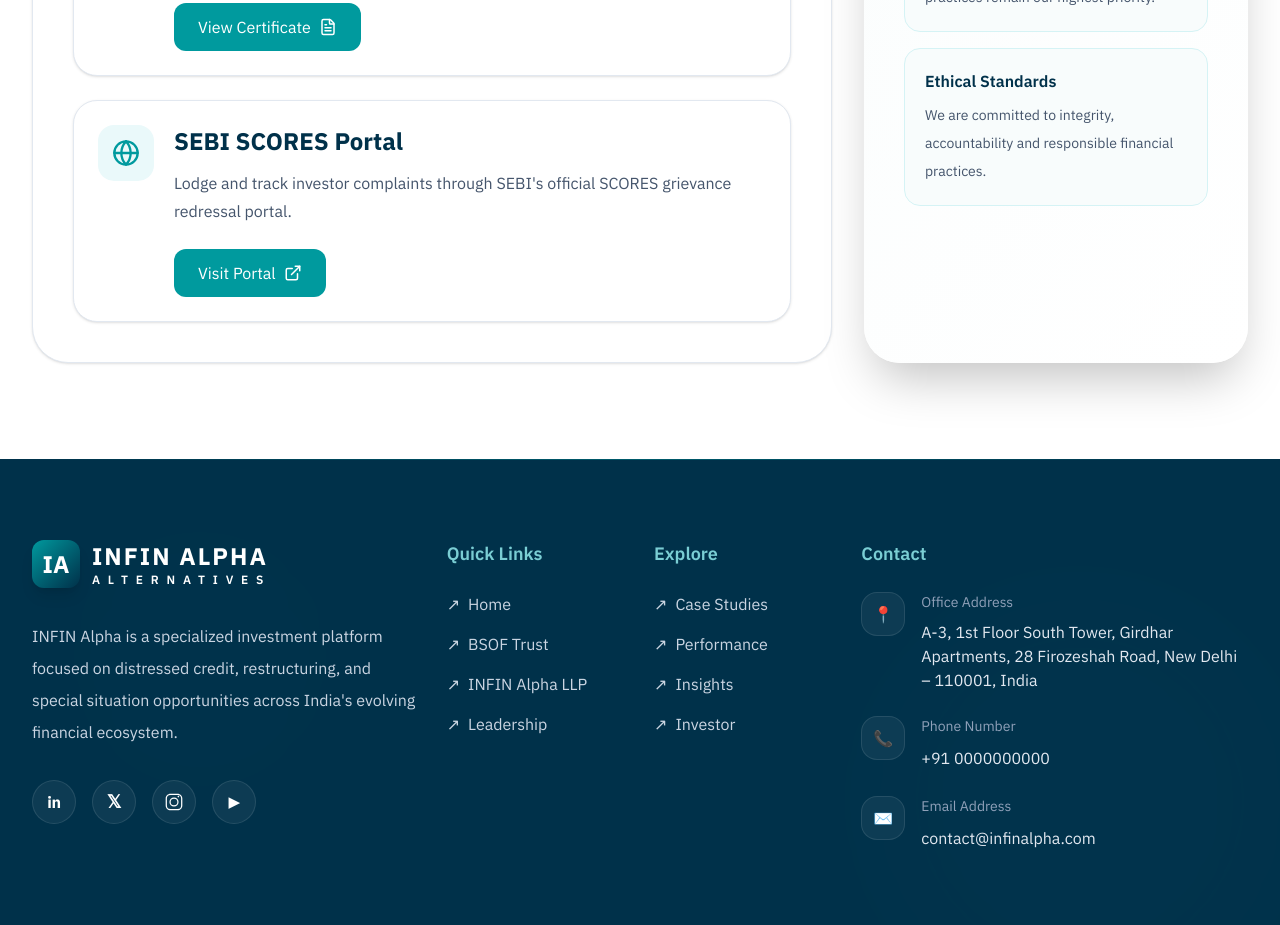
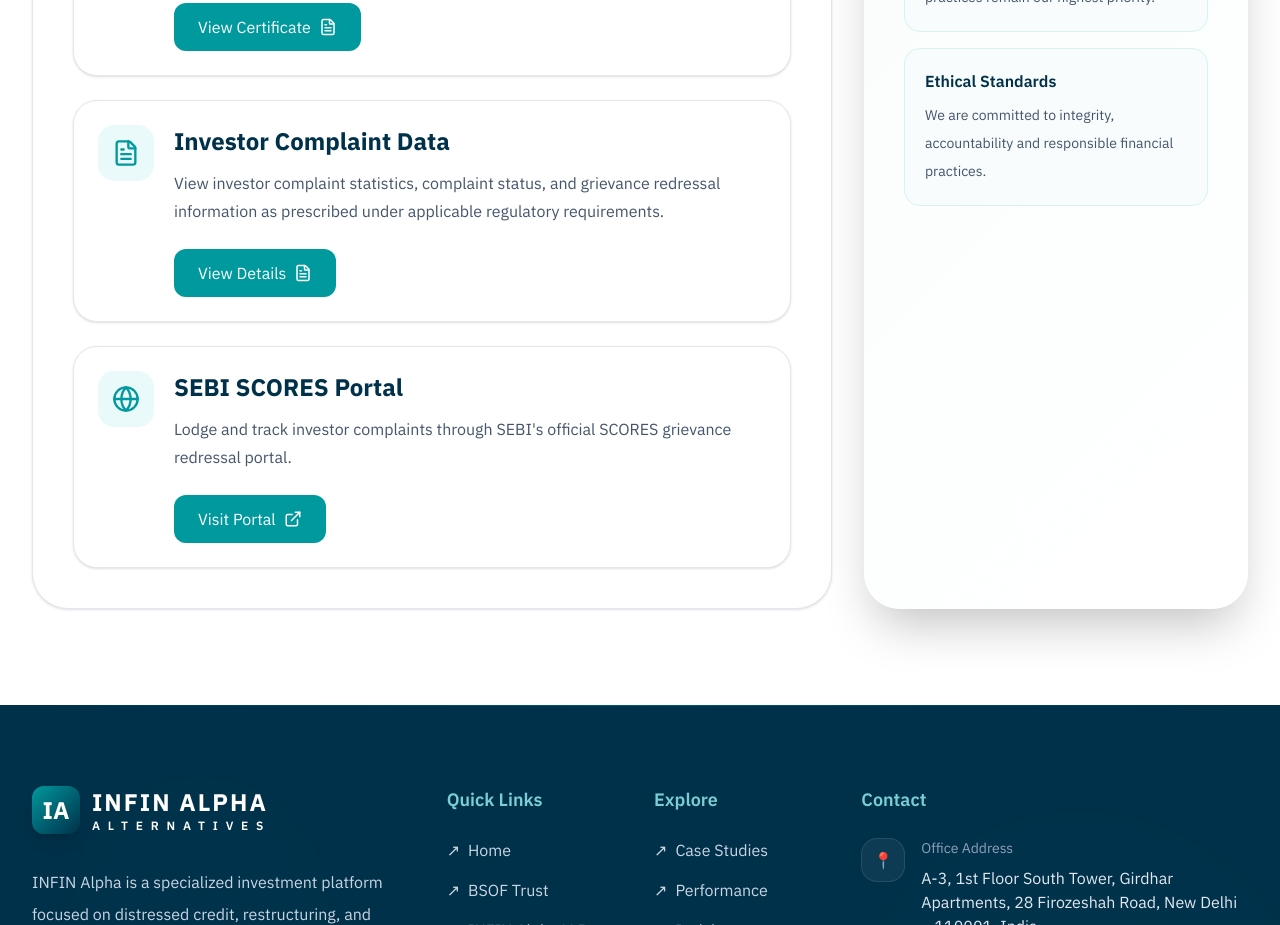
Before and after one commit to shubhamproject09-dev/Infin-Alpha, a Next.js app: page /regulatory-disclosures in a window 1280 px wide. Shown: the part 1600-2525 px from the top of the page. Built offline with nearby package versions, Linux system fonts and the light colour scheme.

Commit message:
contant change

```diff
--- a/components/Investor/Investor.jsx
+++ b/components/Investor/Investor.jsx
@@ -671,7 +671,7 @@
                                 >
                                     {[
                                         "Secure investor verification mechanisms",
-                                        "Institutional-grade digital  onboarding standards",
+                                        "Institutional-grade digital onboarding standards",
                                         "Experienced special situations team",
                                         "Structured investor communication process",
                                         "Transparent engagement framework",
--- a/components/Legal/LegalSection.jsx
+++ b/components/Legal/LegalSection.jsx
@@ -36,6 +36,17 @@
             button: "View Certificate",
             slug: "sebi-registration",
             href: "/pdf/sebi-registration.pdf",
+            external: false,
+        },
+
+        {
+            title: "Investor Complaint Data",
+            description:
+                "View investor complaint statistics, complaint status, and grievance redressal information as prescribed under applicable regulatory requirements.",
+            icon: FileText,
+            slug: "investor-complaint-data",
+            button: "View Details",
+            href: "/investor-complaint-data",
             external: false,
         },
 
```
